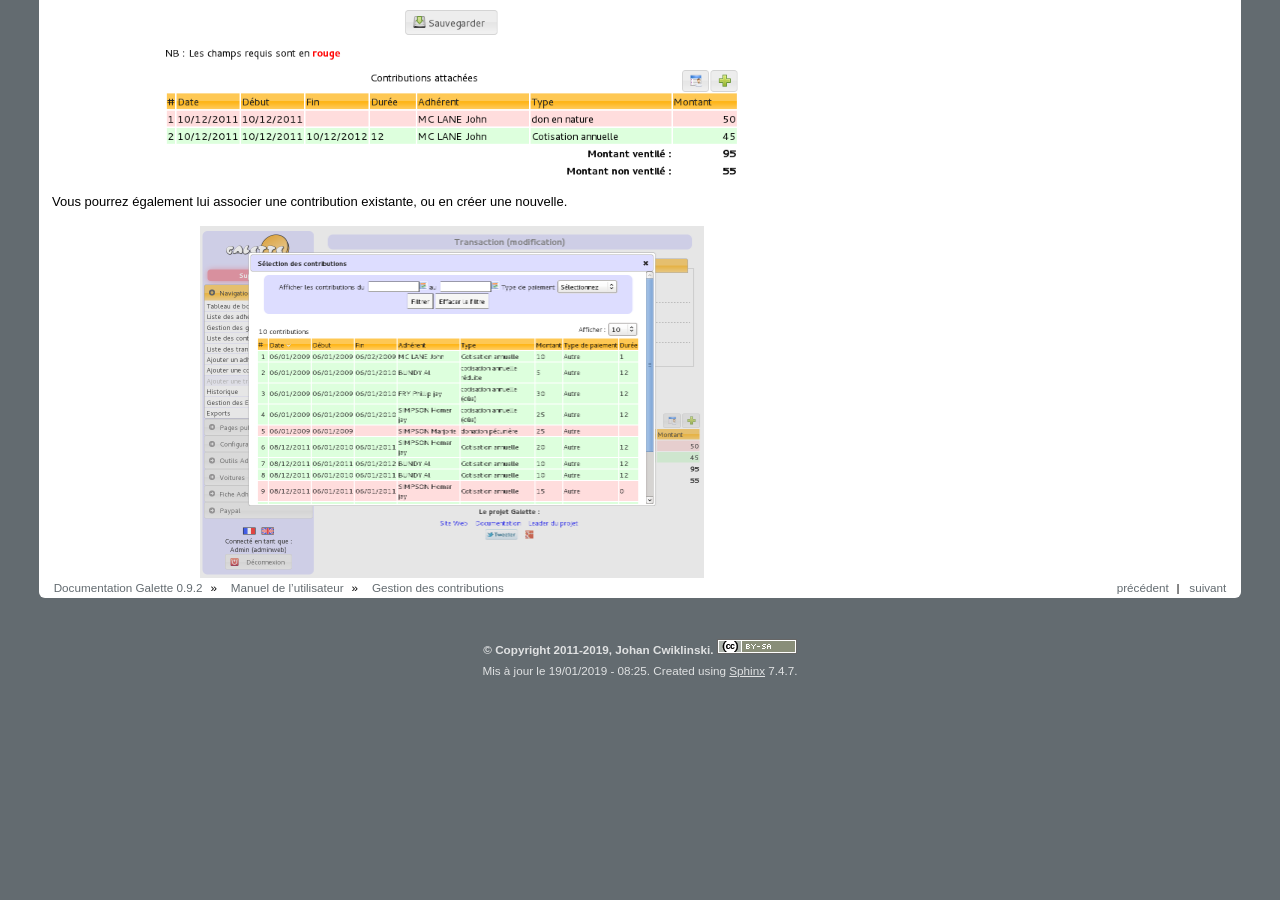
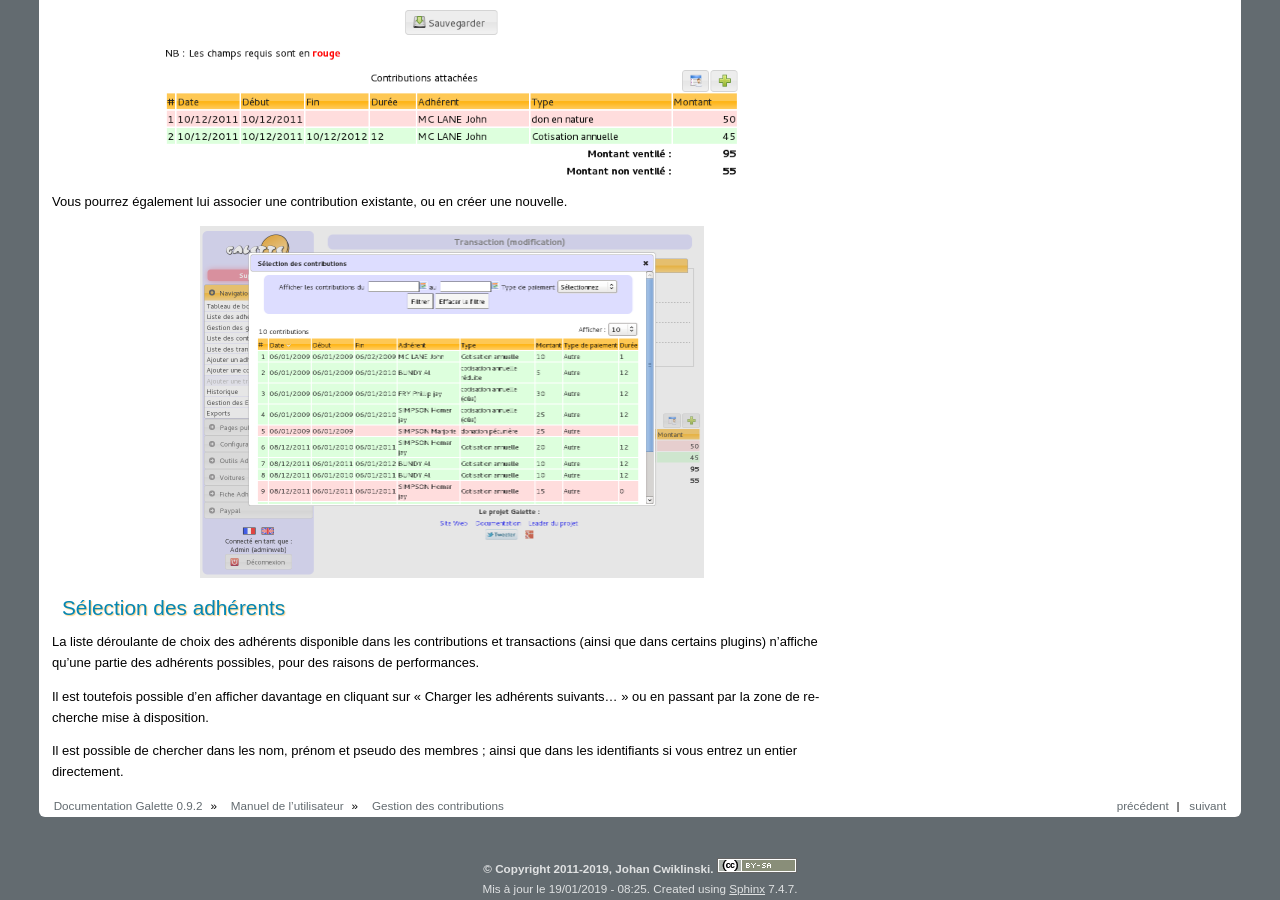
Before and after one commit to galette/galettedoc, a Sphinx documentation site: the page built from source/usermanual/contributions.rst, in a window 1280 px wide and 900 px high, scrolled down 3012 px. Built offline with Sphinx 7.4.7, drawn with Linux system fonts in a browser that asks for light colours; before the commit the page ends 3694 px from its top, so only the background shows below that; some of the changed text lies outside the part shown.

Commit message:
A word about member search in contributions

```diff
--- a/source/usermanual/contributions.rst
+++ b/source/usermanual/contributions.rst
@@ -107,3 +107,16 @@ Vous pourrez également lui associer une contribution existante, ou en créer un
    :scale: 50%
    :align: center
    :alt: Ajout d'une contribution existante à une transaction
+
+.. _dropdown_members:
+
+Sélection des adhérents
+=======================
+
+.. versionadded: 0.9.2
+
+La liste déroulante de choix des adhérents disponible dans les contributions et transactions (ainsi que dans certains plugins) n'affiche qu'une partie des adhérents possibles, pour des raisons de performances.
+
+Il est toutefois possible d'en afficher davantage en cliquant sur « Charger les adhérents suivants... » ou en passant par la zone de recherche mise à disposition.
+
+Il est possible de chercher dans les nom, prénom et pseudo des membres ; ainsi que dans les identifiants si vous entrez un entier directement.
```
